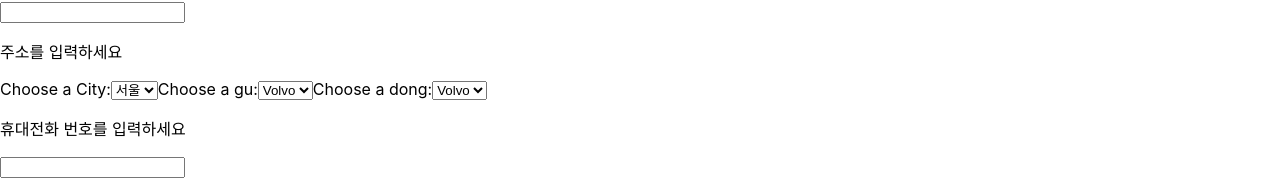
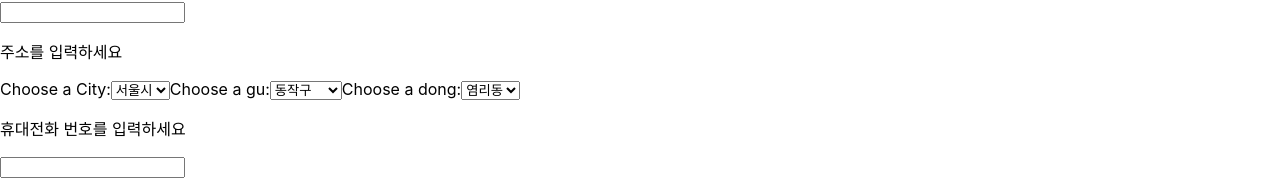
Before and after one commit to 5MYWEB/CLOSER-front, a React (Create React App) app: page /signup in a window 1280 px wide. Shown: the part 443-623 px from the top of the page. Built offline with nearby package versions, Linux system fonts and the light colour scheme.

Commit message:
signup 페이지 axios 및 axios parameter 수정

```diff
--- a/src/pages/signup.js
+++ b/src/pages/signup.js
@@ -1,4 +1,5 @@
 import React, { useState, useCallback, useRef } from 'react';
+import axios from 'axios'
 
 function SignUp(props) {
   const [userInfo, setUserInfo] = useState({
@@ -6,22 +7,25 @@ function SignUp(props) {
     nickname: '',
     password: '',
     email: '',
-    address: {
-      city: '시티',
+    addr: {
+      city: '서울',
       gu: '',
       dong: ''
     },
+    // addr: '',
     // 번호만 입력받기
     phoneNumber: '',
     //HowLongLiveAlone
-    livingAloneYear: ''
+    homeAlone: ''
   });
 
   // 구조분해 할당
-  let { userId, nickname, password, email, address, phoneNumber, livingAloneYear } = userInfo;
+  let { userId, nickname, password, email, addr, phoneNumber, homeAlone } = userInfo;
 
   // 몇년차인지 표시하기
   const date = new Date();
+
+  // 주소 전체응
 
   // DOM 선택
   const radioBtn = useRef();
@@ -37,12 +41,13 @@ function SignUp(props) {
 
       const { name, value } = e.target;
       console.log(name, value);
+
       // 주소만 구조가 다르므로 name이 주소 속성이면
-      if (Object.keys(address).includes(name)) {
+      if (Object.keys(addr).includes(name)) {
         setUserInfo({
           ...userInfo,
-          address: {
-            ...userInfo.address,
+          addr: {
+            ...userInfo.addr,
             [name]: value
           }
         });
@@ -56,11 +61,34 @@ function SignUp(props) {
     [userInfo]
   );
 
+  // 회원가입 함수
+  const signup = (signupInfo) => {
+    const request = axios.post('http://localhost:8080/user/signup', signupInfo )
+      .then((response) =>{
+        console.log(response);
+        console.log(request);
+      })
+    return null
+  };
+
+  // 제출버튼 클릭 시 실행되는 함수
   const onSubmit=(
     e => {
       e.preventDefault();
-      console.log(userInfo);
-      props.setIsSignedUp(true);
+      // 백으로 보내질 주소
+      userInfo.addr = String(userInfo.addr.city + userInfo.addr.gu + userInfo.addr.dong);
+
+      console.log(userInfo)
+      // 그외 정보들이 입력되었는지 검사
+
+      // 회원가입 함수의 파라미터 설정
+      const signupInfo = {}
+      // console.log(signupInfo);
+
+      // 회원가입 함수 실행
+      signup(signupInfo);
+
+      // props.setIsSignedUp(true);
     }
   )
 
@@ -96,25 +124,25 @@ function SignUp(props) {
       />
       <p>주소를 입력하세요</p>
       <label htmlFor="city">Choose a City:</label>
-      <select id="city" name="city" value={address.city} onChange={onChange}>
-        <option value="서울">서울</option>
-        <option value="경기">경기</option>
-        <option value="인천">인천</option>
-        <option value="부산">부산</option>
+      <select id="city" name="city" value={addr.city} onChange={onChange}>
+        <option value="서울시">서울시</option>
+        <option value="용인시">용인시</option>
+        <option value="인천시">인천시</option>
+        <option value="부산시">부산시</option>
       </select>
       <label htmlFor="gu">Choose a gu:</label>
-      <select id="gu" name="gu" value={address.gu} onChange={onChange}>
-        <option value="volvo">Volvo</option>
-        <option value="saab">Saab</option>
-        <option value="fiat">Fiat</option>
-        <option value="audi">Audi</option>
+      <select id="gu" name="gu" value={addr.gu} onChange={onChange}>
+        <option value="동작구">동작구</option>
+        <option value="마포구">마포구</option>
+        <option value="서대문구">서대문구</option>
+        <option value="동구">동구</option>
       </select>
       <label htmlFor="dong">Choose a dong:</label>
-      <select id="dong" name="dong" value={address.dong} onChange={onChange}>
-        <option value="volvo">Volvo</option>
-        <option value="saab">Saab</option>
-        <option value="fiat">Fiat</option>
-        <option value="audi">Audi</option>
+      <select id="dong" name="dong" value={addr.dong} onChange={onChange}>
+        <option value="염리동">염리동</option>
+        <option value="동교동">동교동</option>
+        <option value="서교동">서교동</option>
+        <option value="둔산동">둔산동</option>
       </select>
 
       <p>휴대전화 번호를 입력하세요</p>
@@ -126,15 +154,15 @@ function SignUp(props) {
       />
       <p>자취 몇년차이신가요?</p>
       <p>언제 자취를 시작하셨나요?</p>
-      <label htmlFor="livingAloneYear">When did you start living alone</label>
+      <label htmlFor="homeAlone">When did you start living alone</label>
       <input
         type='radio'
-        name='livingAloneYear'
+        name='homeAlone'
         value="null"
         onChange={onChange}
         ref={radioBtn}
       /> 자취하지 않음 / 준비중
-      <select id="livingAloneYear" name="livingAloneYear" value={livingAloneYear} onChange={onChange} ref={selectInputs}>
+      <select id="homeAlone" name="homeAlone" value={homeAlone} onChange={onChange} ref={selectInputs}>
         <option defaultValue value="undefined"> -- 연도를 선택해주세요 -- </option>
         <option value="2021">2021년</option>
         <option value="2020">2020년</option>
@@ -147,7 +175,7 @@ function SignUp(props) {
         <option value="2013">2013년</option>
         <option value="2012">2012년 이전</option>
       </select>
-      <p>자취{date.getFullYear()-livingAloneYear+1}년차!</p>
+      <p>자취{date.getFullYear()-homeAlone+1}년차!</p>
 
       <button type="submit">
         Signup
```
